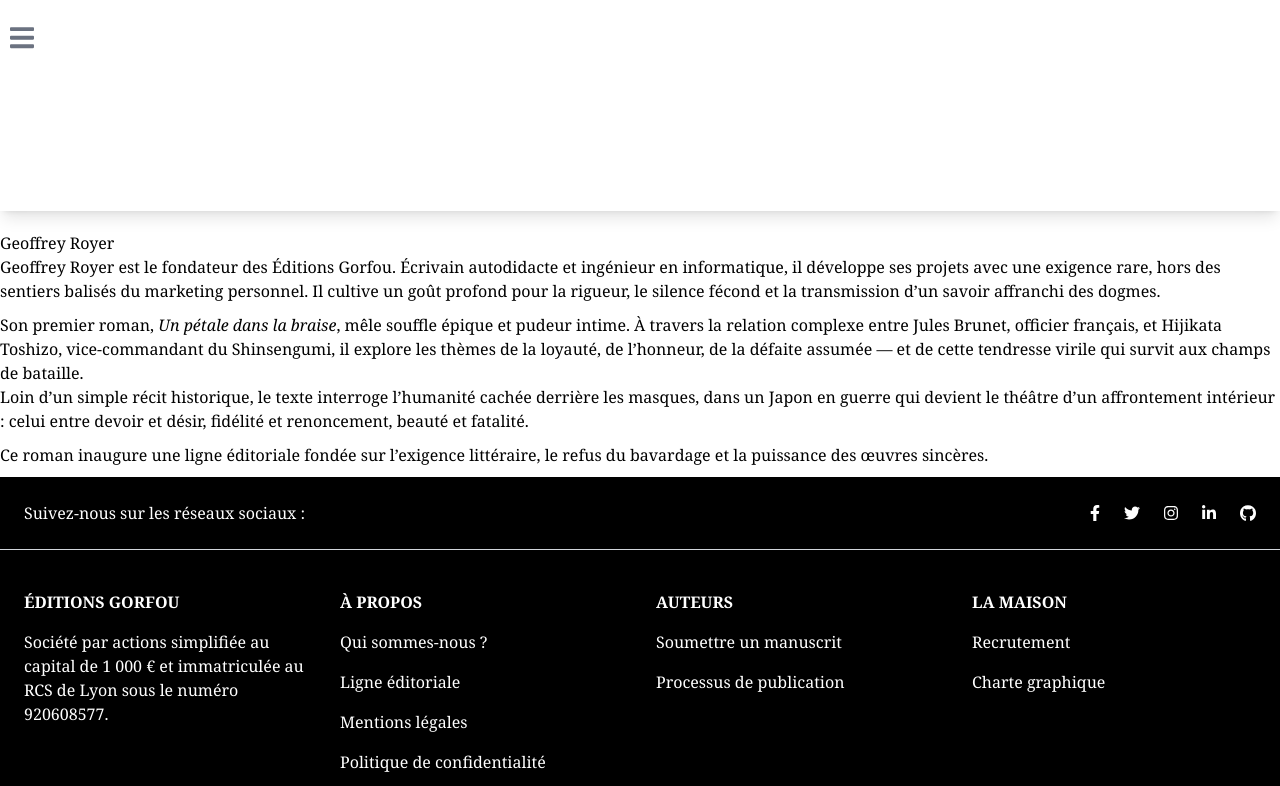
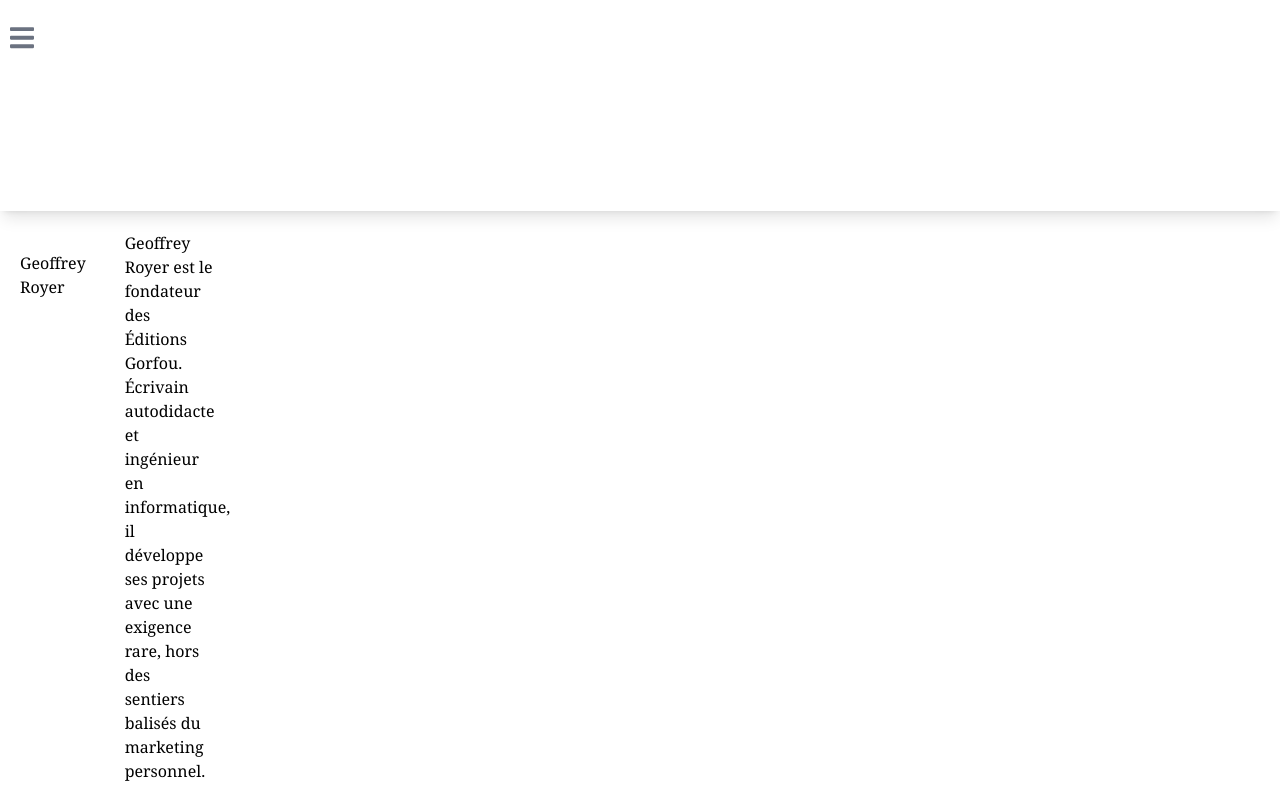
Before and after one commit to Editions-Gorfou/editions-gorfou.github.io, a Next.js app: page /author/geoffrey-royer in a window 1280 px wide. Shown: the top 786 px of the page. Built offline with nearby package versions, Linux system fonts and the light colour scheme; what tw-elements would draw is missing.

Commit message:
Improve format

```diff
--- a/src/pages/author/[slug].js
+++ b/src/pages/author/[slug].js
@@ -28,7 +28,7 @@ export async function getStaticProps({ params: { slug } }) {
 
 export default function AuthorPage({ frontmatter, content }) {
   return (
-    <div className='mx-auto'>
+    <div className="mx-auto mx-auto content-center place-items-stretch place-self-center grid grid-cols-4 lg:grid-cols-12 gap-4 mt-5 mb-5 ml-5 mr-5">
       <h1 className="mt-5">{frontmatter.name}</h1>
       <div dangerouslySetInnerHTML={{ __html: md().render(content) }} />
     </div>
--- a/src/pages/authors.js
+++ b/src/pages/authors.js
@@ -26,6 +26,7 @@ export default function Authors({ authors }) {
   return (
     <>
     <h1 className="font-medium leading-tight text-5xl mt-5 mb-5 text-center font-bold">Auteurs</h1>
+    <div className="mx-auto content-center place-items-stretch place-self-center grid grid-cols-4 lg:grid-cols-12 gap-4 mt-5 mb-5 ml-5 mr-5">
     <ul>
       {authors.map(({ slug, frontmatter }) => (
         <li key={slug}>
@@ -35,6 +36,7 @@ export default function Authors({ authors }) {
         </li>
       ))}
     </ul>
+    </div>
     </>
   )
 }
```
